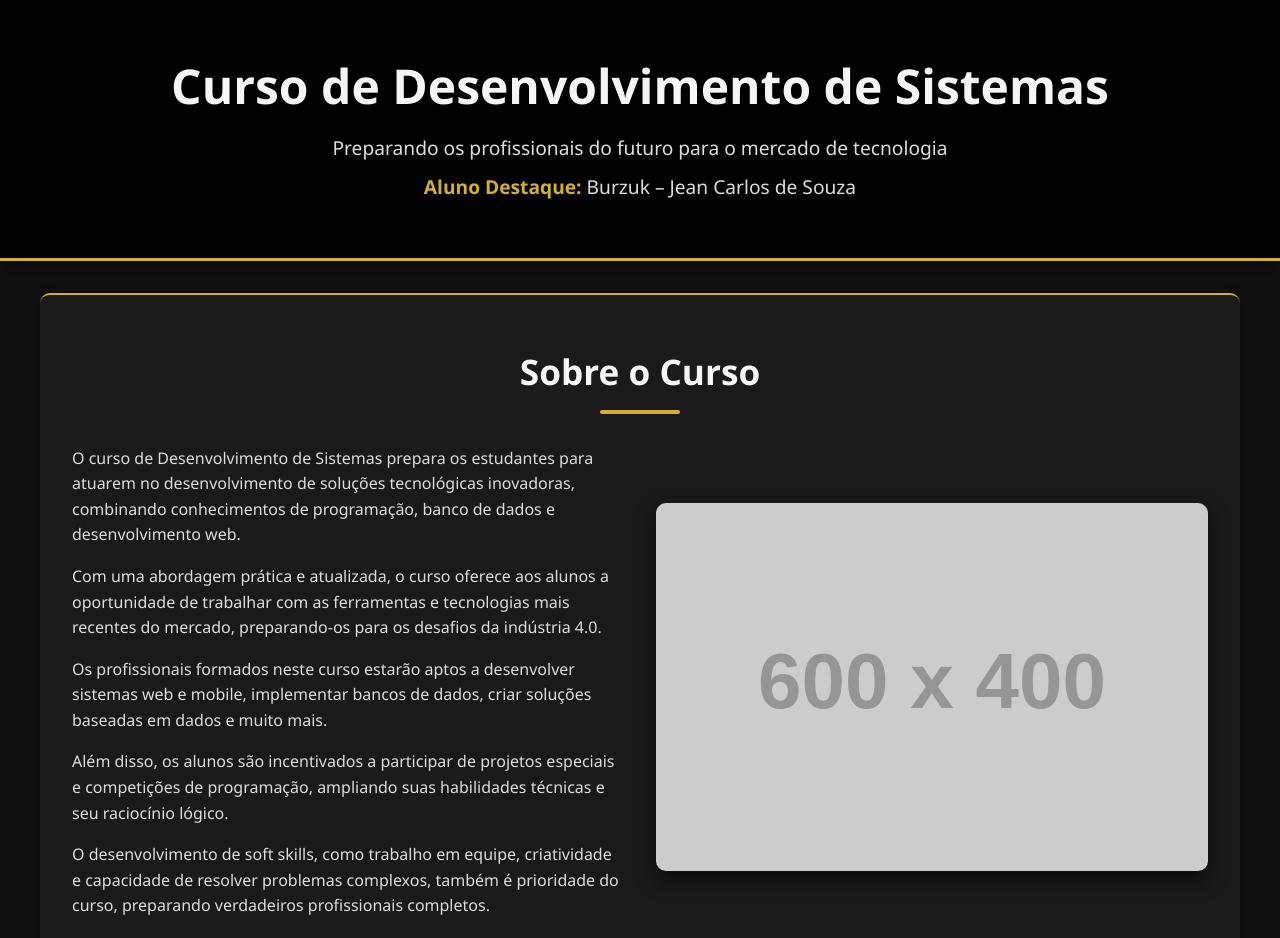
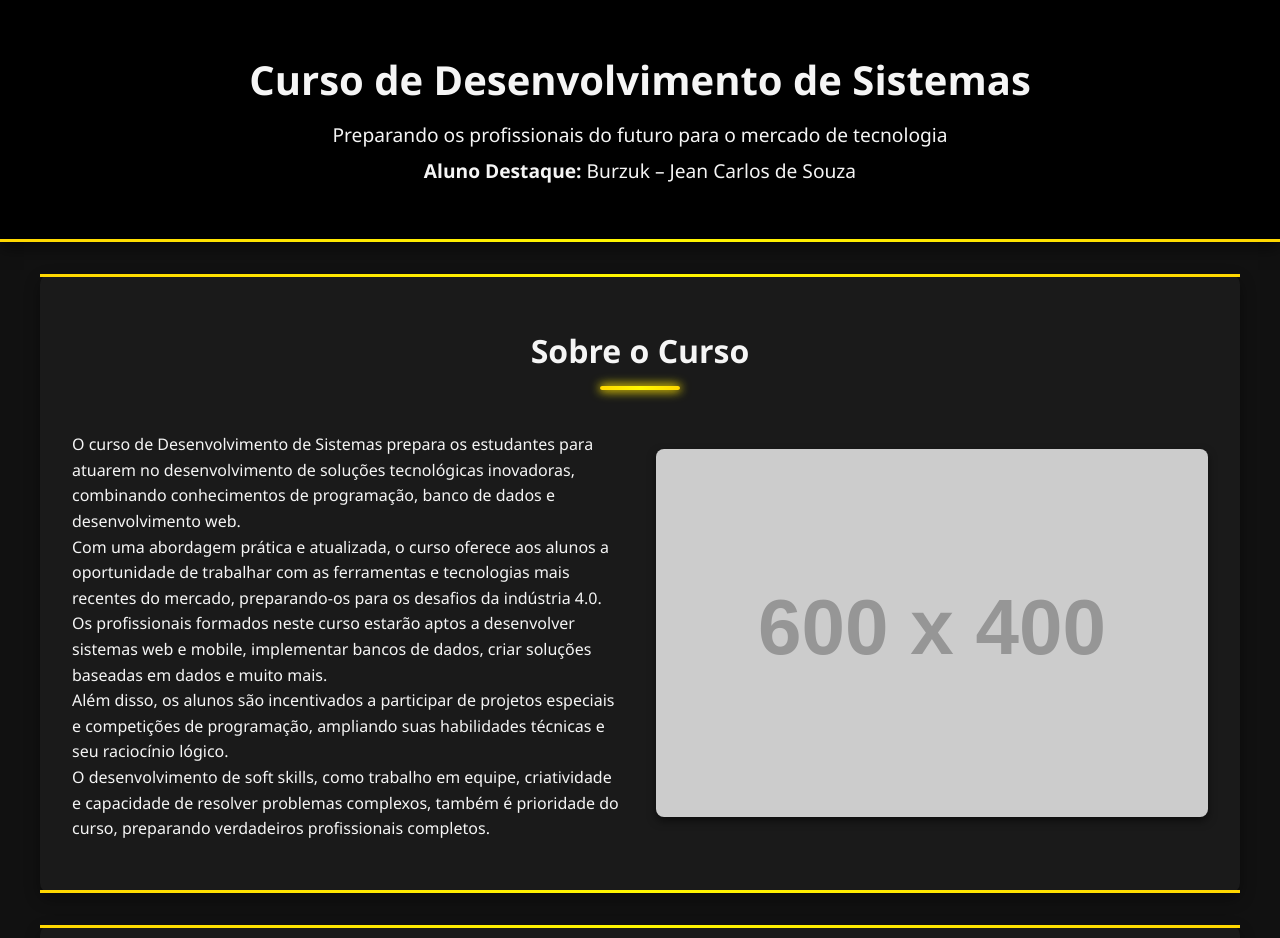
Before and after one commit to neajo/teste_aula-bursuk, a plain HTML site: page index.html in a window 1280 px wide. Shown: the top 938 px of the page. Drawn offline with Linux system fonts and the light colour scheme; placeholder pictures from the web are drawn by us.

Commit message:
Update style.css

```diff
--- a/style.css
+++ b/style.css
@@ -1,40 +1,39 @@
 /* ===== ESTILOS GERAIS ===== */
 * {
-    margin: 0;
-    padding: 0;
-    box-sizing: border-box;
-    font-family: 'Segoe UI', Tahoma, Geneva, Verdana, sans-serif;
+    margin: 0; /* Remove margem padrão */
+    padding: 0; /* Remove padding padrão */
+    box-sizing: border-box; /* Inclui padding e border no tamanho do elemento */
+    font-family: 'Segoe UI', Tahoma, Geneva, Verdana, sans-serif; /* Fonte principal */
 }
 
 body {
     background-color: #111; /* Fundo preto */
     color: #f5f5f5; /* Texto branco */
-    line-height: 1.6;
+    line-height: 1.6; /* Espaçamento de linha */
+    transition: background 0.5s, color 0.5s; /* Suaviza transições de cores */
 }
 
 /* ===== CABEÇALHO ===== */
 header {
-    background: #000;
-    text-align: center;
-    padding: 3rem 1rem;
-    border-bottom: 3px solid #d4af37; /* Linha dourada */
-    box-shadow: 0 6px 15px rgba(0,0,0,0.5);
+    background: #000; /* Fundo preto */
+    color: #f5f5f5; /* Texto branco */
+    text-align: center; /* Centraliza conteúdo */
+    padding: 3rem 1rem; /* Espaço interno */
+    border-bottom: 3px solid;
+    border-image: linear-gradient(90deg, #ffd700, #fff700, #ffd700) 1; /* Linha dourada brilhante */
+    box-shadow: 0 6px 15px rgba(0,0,0,0.5); /* Sombra */
+    animation: fadeIn 1s ease-out; /* Animação suave de entrada */
 }
 
 header h1 {
-    font-size: 3rem;
-    font-weight: 700;
+    font-size: 2.5rem;
     margin-bottom: 0.5rem;
 }
 
 header p {
     font-size: 1.2rem;
-    margin-bottom: 0.5rem;
-    color: #ddd;
-}
-
-header strong {
-    color: #d4af37;
+    max-width: 800px;
+    margin: 0.3rem auto;
 }
 
 /* ===== SEÇÕES ===== */
@@ -42,20 +41,21 @@ section {
     padding: 3rem 2rem;
     max-width: 1200px;
     margin: 2rem auto;
-    border-top: 2px solid #d4af37;
-    border-bottom: 2px solid #d4af37;
+    background-color: #1a1a1a; /* Fundo escuro */
+    border-top: 3px solid;
+    border-bottom: 3px solid;
+    border-image: linear-gradient(90deg, #ffd700, #fff700, #ffd700) 1; /* Linha brilhante */
     border-radius: 10px;
-    background-color: #1a1a1a;
-    box-shadow: 0 6px 15px rgba(0,0,0,0.4);
+    box-shadow: 0 6px 15px rgba(0,0,0,0.4); /* Sombra */
+    animation: fadeInUp 1s ease-out; /* Animação suave ao aparecer */
 }
 
 .section-title {
     text-align: center;
     margin-bottom: 2rem;
-    font-size: 2.2rem;
-    font-weight: 600;
+    font-size: 2rem;
+    position: relative;
     color: #f5f5f5;
-    position: relative;
 }
 
 .section-title::after {
@@ -63,12 +63,19 @@ section {
     display: block;
     width: 80px;
     height: 4px;
-    background: #d4af37;
+    background: linear-gradient(90deg, #ffd700, #fff700, #ffd700); /* Linha dourada brilhante */
     margin: 10px auto;
     border-radius: 2px;
+    box-shadow: 0 0 8px #ffd700, 0 0 12px #fff700; /* Brilho da linha */
 }
 
-/* ===== PRIMEIRA SEÇÃO ===== */
+/* ===== PRIMEIRA SEÇÃO - SOBRE ===== */
+#sobre {
+    display: flex;
+    flex-direction: column;
+    border-radius: 10px;
+}
+
 .curso-content {
     display: flex;
     flex-wrap: wrap;
@@ -79,12 +86,6 @@ section {
 .curso-texto {
     flex: 1;
     min-width: 300px;
-    font-size: 1rem;
-    color: #ddd;
-}
-
-.curso-texto p {
-    margin-bottom: 1rem;
 }
 
 .curso-imagem {
@@ -95,8 +96,8 @@ section {
 
 .curso-imagem img {
     max-width: 100%;
-    border-radius: 10px;
-    box-shadow: 0 8px 20px rgba(0,0,0,0.6);
+    border-radius: 8px;
+    box-shadow: 0 4px 8px rgba(0,0,0,0.5);
     transition: transform 0.3s ease;
 }
 
@@ -105,6 +106,10 @@ section {
 }
 
 /* ===== SEGUNDA SEÇÃO - IA ===== */
+#ia-topicos {
+    border-radius: 10px;
+}
+
 .videos-container {
     display: flex;
     flex-wrap: wrap;
@@ -117,16 +122,15 @@ section {
     flex: 1;
     min-width: 250px;
     max-width: 300px;
-    border-radius: 10px;
+    border-radius: 8px;
     overflow: hidden;
-    box-shadow: 0 6px 15px rgba(0,0,0,0.5);
+    box-shadow: 0 4px 8px rgba(0,0,0,0.7);
     transition: transform 0.3s ease, box-shadow 0.3s ease;
-    background-color: #222;
 }
 
 .video-wrapper:hover {
     transform: translateY(-5px);
-    box-shadow: 0 10px 25px rgba(0,0,0,0.7);
+    box-shadow: 0 8px 15px rgba(0,0,0,0.9);
 }
 
 .video-wrapper iframe {
@@ -137,23 +141,23 @@ section {
 
 .video-info {
     padding: 15px;
+    background: #222;
+    color: #f5f5f5;
 }
 
 .video-info h3 {
-    color: #f5f5f5;
-    font-size: 1.1rem;
-    margin-bottom: 5px;
+    color: #fff;
+    margin-bottom: 8px;
 }
 
 .video-info p {
     color: #ccc;
     font-size: 0.9rem;
-    line-height: 1.4;
 }
 
 .videos-qtd {
     display: inline-block;
-    background: #d4af37;
+    background: #fff;
     color: #111;
     padding: 0.3rem 0.8rem;
     border-radius: 20px;
@@ -161,17 +165,17 @@ section {
     margin-top: 10px;
 }
 
-/* ===== TERCEIRA SEÇÃO ===== */
-.setec-content {
+/* ===== TERCEIRA SEÇÃO - FUTURO SETEC ===== */
+#setec, #futuro-setec {
     text-align: center;
 }
 
-.setec-logo {
+#setec .setec-logo, #futuro-setec .setec-logo {
     max-width: 200px;
     margin-bottom: 1.5rem;
-    border: 2px solid #d4af37;
+    border: 2px solid;
+    border-image: linear-gradient(90deg, #ffd700, #fff700, #ffd700) 1; /* Logo com borda dourada brilhante */
     border-radius: 5px;
-    padding: 5px;
 }
 
 /* ===== RODAPÉ ===== */
@@ -179,9 +183,8 @@ footer {
     background: #000;
     color: #f5f5f5;
     text-align: center;
-    padding: 2rem 1rem;
+    padding: 2rem 0;
     margin-top: 2rem;
-    border-top: 3px solid #d4af37;
 }
 
 footer p {
@@ -200,7 +203,7 @@ footer p {
 }
 
 .social-icons a:hover {
-    color: #d4af37;
+    color: #ffd700; /* Brilho dourado ao passar o mouse */
 }
 
 /* ===== RESPONSIVIDADE ===== */
@@ -210,3 +213,14 @@ footer p {
     .video-wrapper { width: 100%; }
     .section-title { font-size: 1.8rem; }
 }
+
+/* ===== ANIMAÇÕES ===== */
+@keyframes fadeIn {
+    from { opacity: 0; transform: translateY(-10px);}
+    to { opacity: 1; transform: translateY(0);}
+}
+
+@keyframes fadeInUp {
+    from { opacity: 0; transform: translateY(30px);}
+    to { opacity: 1; transform: translateY(0);}
+}
```
